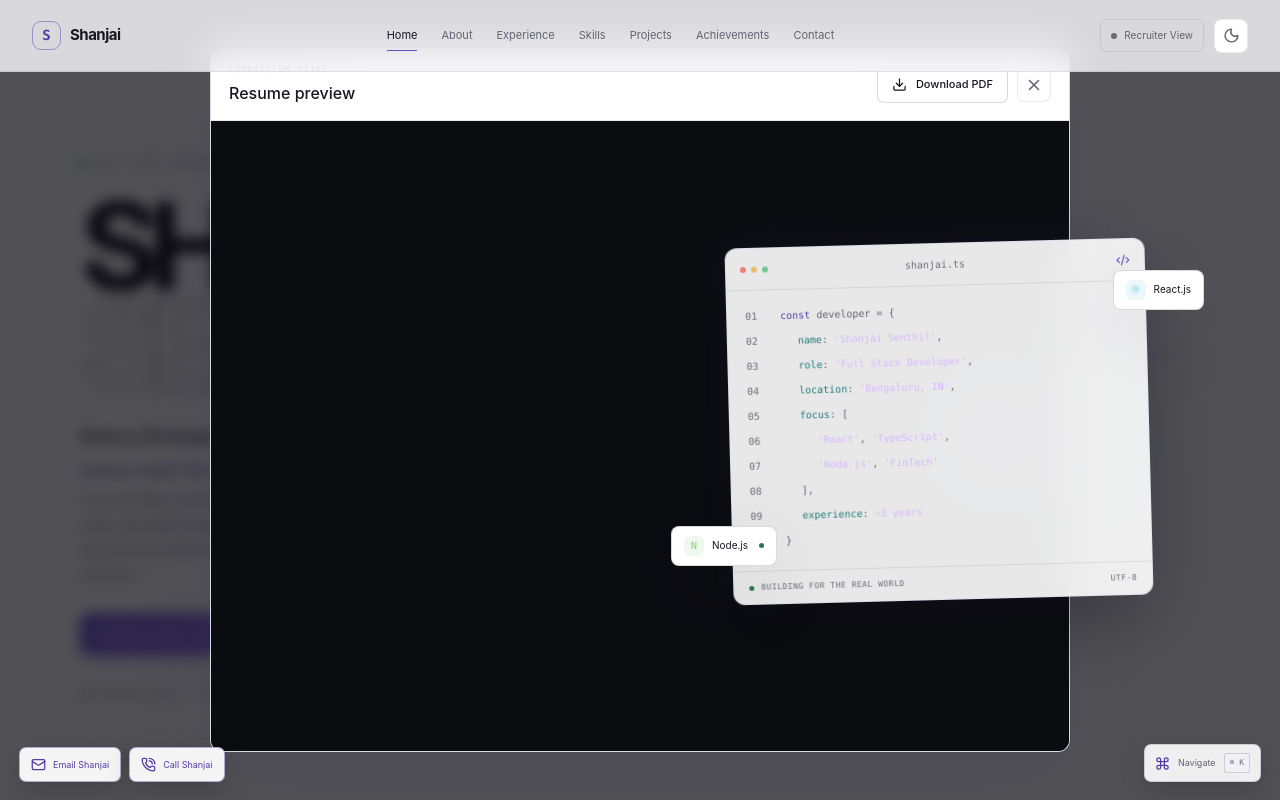
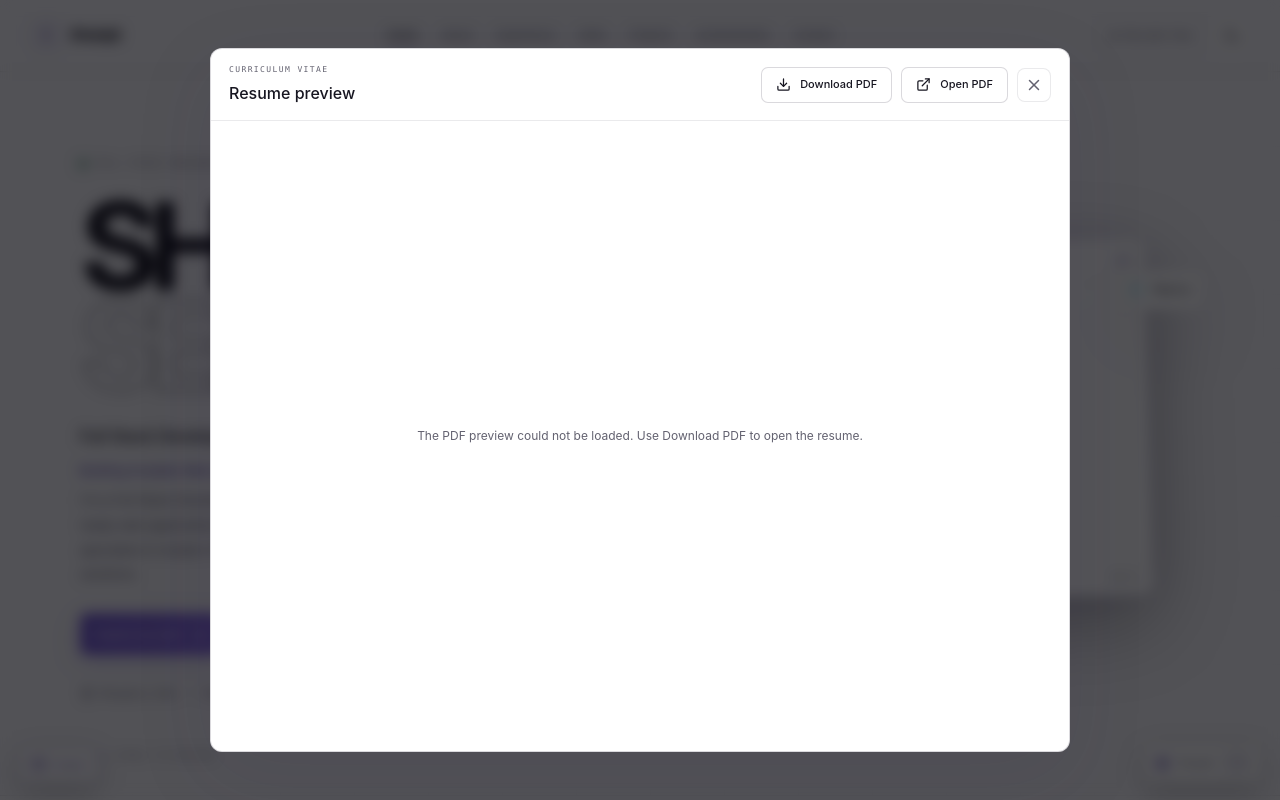
Before and after one commit to Shanjaiss/Portfolio, a React (Vite) app: page / in a window 1280 px wide. Both pictures are taken after a click on the button "Preview resume". Shown: the top 800 px of the page. Built offline with nearby package versions, Linux system fonts and the light colour scheme; no server answers.

Commit message:
Overall changes

```diff
--- a/index.html
+++ b/index.html
@@ -11,6 +11,17 @@
     />
     <meta property="og:type" content="website" />
     <meta property="og:url" content="https://portfolio-ab4s.onrender.com/" />
+    <meta
+      property="og:image"
+      content="https://portfolio-ab4s.onrender.com/social-preview.jpg"
+    />
+    <meta property="og:image:type" content="image/jpeg" />
+    <meta property="og:image:width" content="1200" />
+    <meta property="og:image:height" content="630" />
+    <meta
+      property="og:image:alt"
+      content="Shanjai Senthil, Full Stack Developer specializing in React.js, TypeScript, Node.js, and FinTech applications"
+    />
     <link rel="canonical" href="https://portfolio-ab4s.onrender.com/" />
     <meta
       property="og:title"
@@ -20,7 +31,11 @@
       property="og:description"
       content="Explore the professional portfolio of Shanjai Senthil, a Full Stack Developer experienced in React.js, TypeScript, Node.js, Express.js, and FinTech applications."
     />
-    <meta name="twitter:card" content="summary" />
+    <meta name="twitter:card" content="summary_large_image" />
+    <meta
+      name="twitter:image"
+      content="https://portfolio-ab4s.onrender.com/social-preview.jpg"
+    />
     <meta
       name="twitter:title"
       content="Shanjai Senthil | Full Stack Developer | React.js &amp; Node.js"
--- a/src/components/interactive/DeveloperTerminal.tsx
+++ b/src/components/interactive/DeveloperTerminal.tsx
@@ -99,7 +99,10 @@ export default function DeveloperTerminal({
                 {line === 'Resume PDF available:' && profile.resume ? (
                   <>
                     {line}{' '}
-                    <a href={profile.resume} download>
+                    <a
+                      href={profile.resume}
+                      download="Shanjai-Senthil-Resume.pdf"
+                    >
                       Download resume PDF
                     </a>
                   </>
--- a/src/components/layout/Footer.tsx
+++ b/src/components/layout/Footer.tsx
@@ -17,9 +17,7 @@ export default function Footer({ navigateTo }: FooterProps) {
         }}
       >
         <span className="brand-mark">S</span>
-        <span className="brand-name">
-          shanjai<span>.</span>
-        </span>
+        <span className="brand-name">Shanjai</span>
       </a>
       <p>
         Designed and built with intent.<span> © {profile.name}</span>
--- a/src/components/layout/MainLayout.tsx
+++ b/src/components/layout/MainLayout.tsx
@@ -41,6 +41,7 @@ export default function MainLayout() {
 
   useEffect(() => {
     const onKeyDown = (event: globalThis.KeyboardEvent) => {
+      if (document.querySelector('[aria-modal="true"]')) return
       if ((event.metaKey || event.ctrlKey) && event.key.toLowerCase() === 'k') {
         event.preventDefault()
         setPaletteOpen((open) => !open)
--- a/src/components/sections/Hero.tsx
+++ b/src/components/sections/Hero.tsx
@@ -43,9 +43,13 @@ export default function Hero({
           animate={{ opacity: 1, y: 0 }}
           transition={{ duration: 0.55, delay: 0.16 }}
         >
-          {roleTitle}
+          <span className="hero-designation">{profile.title}</span>
           <span className="title-divider">/</span>
-          <span className="hero-role">React · TypeScript · Node.js</span>
+          <span className="hero-role">
+            {roleTitle === profile.title
+              ? 'React · TypeScript · Node.js'
+              : roleTitle}
+          </span>
         </m.p>
         <p className="hero-headline">{profile.headline}</p>
         <p className="hero-description">{profile.introduction}</p>
--- a/src/components/ui/QuickContactLinks.tsx
+++ b/src/components/ui/QuickContactLinks.tsx
@@ -3,23 +3,30 @@ import { profile } from '../../data/profile'
 
 export default function QuickContactLinks() {
   return (
-    <div className="quick-contact-links" aria-label="Quick contact">
-      <a
-        className="quick-contact-link"
-        href={`mailto:${profile.email}`}
-        aria-label={`Email Shanjai at ${profile.email}`}
+    <details
+      className="quick-contact-launcher"
+      onKeyDown={(event) => {
+        if (event.key === 'Escape' && event.currentTarget.open) {
+          event.preventDefault()
+          event.currentTarget.open = false
+          event.currentTarget.querySelector('summary')?.focus()
+        }
+      }}
     >
+      <summary aria-label="Quick contact options">
+        <Mail size={15} />
+        <span>Contact</span>
+      </summary>
+      <div className="quick-contact-menu" aria-label="Quick contact options">
+        <a href={`mailto:${profile.email}`}>
           <Mail size={15} />
           Email Shanjai
         </a>
-      <a
-        className="quick-contact-link"
-        href={`tel:${profile.phone}`}
-        aria-label={`Call Shanjai at ${profile.phoneDisplay}`}
-      >
+        <a href={`tel:${profile.phone}`}>
           <PhoneCall size={15} />
           Call Shanjai
         </a>
       </div>
+    </details>
   )
 }
--- a/src/components/ui/ResumeLink.tsx
+++ b/src/components/ui/ResumeLink.tsx
@@ -1,31 +1,125 @@
 import { useEffect, useRef, useState } from 'react'
-import { Download, Eye, X } from 'lucide-react'
+import { createPortal } from 'react-dom'
+import { Download, ExternalLink, Eye, X } from 'lucide-react'
 import { profile } from '../../data/profile'
+import useDialogAccessibility from '../../hooks/useDialogAccessibility'
+
+function ResumePreviewDialog({ onClose }: { onClose: () => void }) {
+  const dialogRef = useRef<HTMLElement>(null)
+  const [previewState, setPreviewState] = useState<
+    'loading' | 'ready' | 'error'
+  >('loading')
+
+  useDialogAccessibility(dialogRef, onClose)
+
+  useEffect(() => {
+    if (!profile.resume) return
+    const controller = new AbortController()
+    fetch(profile.resume, { method: 'HEAD', signal: controller.signal })
+      .then((response) => {
+        const contentType = response.headers.get('content-type') ?? ''
+        if (!response.ok || !contentType.includes('application/pdf')) {
+          throw new Error('The resume PDF could not be loaded.')
+        }
+        setPreviewState('ready')
+      })
+      .catch((error: unknown) => {
+        if (controller.signal.aborted) return
+        console.error('Unable to load the resume preview.', error)
+        setPreviewState('error')
+      })
+    return () => controller.abort()
+  }, [])
+
+  if (!profile.resume) return null
+
+  return createPortal(
+    <div
+      className="dialog-backdrop resume-preview-backdrop"
+      onMouseDown={(event) => {
+        if (event.target === event.currentTarget) onClose()
+      }}
+    >
+      <section
+        className="resume-preview-dialog"
+        ref={dialogRef}
+        tabIndex={-1}
+        role="dialog"
+        aria-modal="true"
+        aria-labelledby="resume-preview-title"
+        aria-describedby="resume-preview-status"
+      >
+        <header className="resume-preview-header">
+          <div>
+            <span className="section-eyebrow">CURRICULUM VITAE</span>
+            <h2 id="resume-preview-title">Resume preview</h2>
+          </div>
+          <div className="resume-preview-actions">
+            <a
+              className="button button-secondary"
+              href={profile.resume}
+              download="Shanjai-Senthil-Resume.pdf"
+            >
+              <Download size={15} /> Download PDF
+            </a>
+            <a
+              className="button button-secondary resume-open-link"
+              href={profile.resume}
+              target="_blank"
+              rel="noreferrer"
+            >
+              <ExternalLink size={15} /> Open PDF
+            </a>
+            <button
+              className="icon-button"
+              type="button"
+              onClick={onClose}
+              aria-label="Close resume preview"
+            >
+              <X size={18} />
+            </button>
+          </div>
+        </header>
+        <div className="resume-preview-body">
+          {previewState !== 'error' && (
+            <iframe
+              className="resume-preview-frame"
+              src={profile.resume}
+              title="Shanjai Senthil resume PDF"
+              tabIndex={-1}
+              onError={() => setPreviewState('error')}
+              aria-describedby="resume-preview-status"
+            />
+          )}
+          <p
+            className={`resume-preview-status${previewState === 'ready' ? ' is-hidden' : ''}`}
+            id="resume-preview-status"
+            role={previewState === 'error' ? 'alert' : 'status'}
+          >
+            {previewState === 'loading'
+              ? 'Loading resume PDF…'
+              : previewState === 'error'
+                ? 'The PDF preview could not be loaded. Use Download PDF to open the resume.'
+                : 'Resume PDF preview loaded.'}
+          </p>
+        </div>
+      </section>
+    </div>,
+    document.body,
+  )
+}
 
 function ResumeLink() {
   const [previewOpen, setPreviewOpen] = useState(false)
-  const previewButtonRef = useRef<HTMLButtonElement>(null)
-
-  useEffect(() => {
-    if (!previewOpen) return
-
-    const previousFocus = document.activeElement
-    const onKeyDown = (event: globalThis.KeyboardEvent) => {
-      if (event.key === 'Escape') setPreviewOpen(false)
-    }
-    window.addEventListener('keydown', onKeyDown)
-    previewButtonRef.current?.focus()
-
-    return () => {
-      window.removeEventListener('keydown', onKeyDown)
-      if (previousFocus instanceof HTMLElement) previousFocus.focus()
-    }
-  }, [previewOpen])
 
   if (profile.resume) {
     return (
       <>
-        <a className="button button-quiet" href={profile.resume} download>
+        <a
+          className="button button-quiet"
+          href={profile.resume}
+          download="Shanjai-Senthil-Resume.pdf"
+        >
           <Download size={15} /> Download resume
         </a>
         <button
@@ -36,65 +130,7 @@ function ResumeLink() {
           <Eye size={15} /> Preview resume
         </button>
         {previewOpen && (
-          <div
-            className="dialog-backdrop resume-preview-backdrop"
-            onMouseDown={(event) => {
-              if (event.target === event.currentTarget) setPreviewOpen(false)
-            }}
-          >
-            <section
-              className="resume-preview-dialog"
-              onKeyDown={(event) => {
-                if (event.key !== 'Tab') return
-                const focusable =
-                  event.currentTarget.querySelectorAll<HTMLElement>(
-                    'a[href], button, iframe',
-                  )
-                const first = focusable[0]
-                const last = focusable[focusable.length - 1]
-                if (event.shiftKey && document.activeElement === first) {
-                  event.preventDefault()
-                  last?.focus()
-                } else if (!event.shiftKey && document.activeElement === last) {
-                  event.preventDefault()
-                  first?.focus()
-                }
-              }}
-              role="dialog"
-              aria-modal="true"
-              aria-labelledby="resume-preview-title"
-            >
-              <header className="resume-preview-header">
-                <div>
-                  <span className="section-eyebrow">CURRICULUM VITAE</span>
-                  <h2 id="resume-preview-title">Resume preview</h2>
-                </div>
-                <div className="resume-preview-actions">
-                  <a
-                    className="button button-secondary"
-                    href={profile.resume}
-                    download
-                  >
-                    <Download size={15} /> Download PDF
-                  </a>
-                  <button
-                    ref={previewButtonRef}
-                    className="icon-button"
-                    type="button"
-                    onClick={() => setPreviewOpen(false)}
-                    aria-label="Close resume preview"
-                  >
-                    <X size={18} />
-                  </button>
-                </div>
-              </header>
-              <iframe
-                className="resume-preview-frame"
-                src={profile.resume}
-                title="Shanjai Senthil resume PDF"
-              />
-            </section>
-          </div>
+          <ResumePreviewDialog onClose={() => setPreviewOpen(false)} />
         )}
       </>
     )
--- /dev/null
+++ b/src/hooks/useDialogAccessibility.ts
@@ -0,0 +1,96 @@
+import { useEffect, useRef, type RefObject } from 'react'
+
+const focusableSelector =
+  'a[href], button:not([disabled]), input:not([disabled]), select:not([disabled]), textarea:not([disabled]), [tabindex]:not([tabindex="-1"])'
+
+export default function useDialogAccessibility<T extends HTMLElement>(
+  dialogRef: RefObject<T | null>,
+  onClose: () => void,
+  active = true,
+) {
+  const onCloseRef = useRef(onClose)
+
+  useEffect(() => {
+    onCloseRef.current = onClose
+  }, [onClose])
+
+  useEffect(() => {
+    if (!active) return
+    const dialog = dialogRef.current
+    if (!dialog) return
+
+    const appRoot = document.getElementById('root')
+    const previousFocus = document.activeElement
+    const previousRootOverflow = document.documentElement.style.overflow
+    const previousBodyOverflow = document.body.style.overflow
+    const previousBodyPaddingRight = document.body.style.paddingRight
+    const previousRootInert = appRoot?.inert ?? false
+    const previousRootAriaHidden = appRoot
+      ? appRoot.getAttribute('aria-hidden')
+      : null
+    const scrollbarWidth =
+      window.innerWidth - document.documentElement.clientWidth
+
+    document.documentElement.style.overflow = 'hidden'
+    document.body.style.overflow = 'hidden'
+    if (scrollbarWidth > 0) {
+      document.body.style.paddingRight = `${scrollbarWidth}px`
+    }
+    if (appRoot) {
+      appRoot.inert = true
+      appRoot.setAttribute('aria-hidden', 'true')
+    }
+
+    const focusables = () =>
+      Array.from(
+        dialog.querySelectorAll<HTMLElement>(focusableSelector),
+      ).filter((element) => element.getAttribute('aria-hidden') !== 'true')
+
+    const initialFocus = focusables()[0]
+    ;(initialFocus ?? dialog).focus()
+
+    const onKeyDown = (event: KeyboardEvent) => {
+      if (event.key === 'Escape') {
+        event.preventDefault()
+        event.stopPropagation()
+        onCloseRef.current()
+        return
+      }
+      if (event.key !== 'Tab') return
+
+      const elements = focusables()
+      const first = elements[0]
+      const last = elements.at(-1)
+      if (!first || !last) {
+        event.preventDefault()
+        dialog.focus()
+      } else if (!dialog.contains(document.activeElement)) {
+        event.preventDefault()
+        ;(event.shiftKey ? last : first).focus()
+      } else if (event.shiftKey && document.activeElement === first) {
+        event.preventDefault()
+        last.focus()
+      } else if (!event.shiftKey && document.activeElement === last) {
+        event.preventDefault()
+        first.focus()
+      }
+    }
+
+    document.addEventListener('keydown', onKeyDown, true)
+    return () => {
+      document.removeEventListener('keydown', onKeyDown, true)
+      document.documentElement.style.overflow = previousRootOverflow
+      document.body.style.overflow = previousBodyOverflow
+      document.body.style.paddingRight = previousBodyPaddingRight
+      if (appRoot) {
+        appRoot.inert = previousRootInert
+        if (previousRootAriaHidden === null) {
+          appRoot.removeAttribute('aria-hidden')
+        } else {
+          appRoot.setAttribute('aria-hidden', previousRootAriaHidden)
+        }
+      }
+      if (previousFocus instanceof HTMLElement) previousFocus.focus()
+    }
+  }, [active, dialogRef])
+}
--- a/src/index.css
+++ b/src/index.css
@@ -28,10 +28,34 @@
   --cyan: #72d8d3;
   --green: #8cd6b0;
   --shadow: 0 24px 80px rgba(0, 0, 0, 0.26);
+  --z-modal: 110;
   --mono: 'SFMono-Regular', Consolas, 'Liberation Mono', monospace;
   scroll-behavior: smooth;
   background: var(--bg);
   color: var(--text);
+}
+.resume-preview-body {
+  position: relative;
+  min-height: 0;
+}
+.resume-preview-status {
+  position: absolute;
+  z-index: 1;
+  inset: 50% 18px auto;
+  transform: translateY(-50%);
+  margin: 0;
+  color: var(--muted);
+  font-size: 12px;
+  line-height: 1.7;
+  text-align: center;
+}
+.resume-preview-status.is-hidden {
+  position: absolute;
+  width: 1px;
+  height: 1px;
+  overflow: hidden;
+  clip: rect(0, 0, 0, 0);
+  white-space: nowrap;
 }
 
 :root[data-theme='light'] {
@@ -351,19 +375,26 @@ textarea:focus-visible {
 .hero-title {
   display: flex;
   align-items: center;
+  flex-wrap: wrap;
   gap: 11px;
   margin: 27px 0 14px;
   color: var(--text);
   font-size: 16px;
   font-weight: 540;
 }
+.hero-designation {
+  color: var(--text);
+  white-space: nowrap;
+}
 .title-divider {
   color: var(--accent);
+  flex: 0 0 auto;
 }
 .hero-role {
   color: var(--muted);
   font-size: 12px;
   font-weight: 400;
+  min-width: 0;
 }
 .hero-headline {
   margin: 0 0 8px;
@@ -1068,10 +1099,13 @@ textarea:focus-visible {
 .skills-grid {
   display: grid;
   grid-template-columns: repeat(4, 1fr);
+  grid-auto-rows: 1fr;
   gap: 12px;
 }
 .skill-card {
-  min-height: 245px;
+  display: flex;
+  min-height: 235px;
+  flex-direction: column;
   padding: 19px;
   border: 1px solid var(--line);
   border-radius: 9px;
@@ -1096,20 +1130,22 @@ textarea:focus-visible {
   font-size: 9px;
 }
 .skill-card h3 {
-  margin: 24px 0 6px;
+  margin: 20px 0 6px;
   color: var(--text);
   font-size: 15px;
   font-weight: 560;
 }
 .skill-card p {
-  min-height: 33px;
-  margin: 0 0 17px;
+  min-height: 48px;
+  margin: 0 0 14px;
   color: var(--muted);
   font-size: 10px;
   line-height: 1.6;
 }
 .skill-card .tag-list {
   gap: 5px;
+  margin-top: auto;
+  align-content: flex-start;
 }
 .skill-card .tag {
   min-height: 21px;
@@ -2168,7 +2204,7 @@ textarea:focus-visible {
 .palette-backdrop,
 .dialog-backdrop {
   position: fixed;
-  z-index: 80;
+  z-index: var(--z-modal);
   inset: 0;
   display: flex;
   align-items: flex-start;
@@ -2177,9 +2213,9 @@ textarea:focus-visible {
   padding: 14vh 18px 30px;
   background: rgba(4, 4, 8, 0.68);
   backdrop-filter: blur(7px);
+  overscroll-behavior: contain;
 }
 .resume-preview-backdrop {
-  z-index: 90;
   align-items: center;
   padding-block: 24px;
 }
@@ -2188,6 +2224,7 @@ textarea:focus-visible {
   grid-template-rows: auto minmax(0, 1fr);
   width: min(860px, 100%);
   height: min(88vh, 920px);
+  position: relative;
   overflow: hidden;
   border: 1px solid var(--line-strong);
   border-radius: 12px;
@@ -2222,18 +2259,17 @@ textarea:focus-visible {
 .resume-preview-frame {
   width: 100%;
   height: 100%;
+  min-height: 0;
   border: 0;
   background: #fff;
 }
-.quick-contact-links {
+.quick-contact-launcher {
   position: fixed;
   z-index: 20;
   bottom: 18px;
   left: 19px;
-  display: flex;
-  gap: 8px;
-}
-.quick-contact-link {
+}
+.quick-contact-launcher summary {
   display: inline-flex;
   align-items: center;
   gap: 7px;
@@ -2246,7 +2282,45 @@ textarea:focus-visible {
   box-shadow: 0 8px 26px rgba(0, 0, 0, 0.18);
   font-size: 9px;
   white-space: nowrap;
+  list-style: none;
+  cursor: pointer;
   backdrop-filter: blur(12px);
+}
+.quick-contact-launcher summary::-webkit-details-marker {
+  display: none;
+}
+.quick-contact-launcher[open] summary,
+.quick-contact-launcher summary:hover {
+  border-color: var(--accent);
+  color: var(--text);
+}
+.quick-contact-menu {
+  position: absolute;
+  bottom: calc(100% + 8px);
+  left: 0;
+  display: grid;
+  min-width: 158px;
+  gap: 4px;
+  padding: 6px;
+  border: 1px solid var(--line-strong);
+  border-radius: 8px;
+  background: color-mix(in srgb, var(--surface) 96%, transparent);
+  box-shadow: var(--shadow);
+  backdrop-filter: blur(12px);
+}
+.quick-contact-menu a {
+  display: flex;
+  align-items: center;
+  gap: 9px;
+  min-height: 36px;
+  padding: 0 9px;
+  border-radius: 5px;
+  color: var(--muted);
+  font-size: 10px;
+}
+.quick-contact-menu a:hover {
+  background: var(--surface-soft);
+  color: var(--text);
 }
 .command-palette {
   width: min(520px, 100%);
@@ -2334,7 +2408,6 @@ textarea:focus-visible {
   gap: 4px;
 }
 .dialog-backdrop {
-  z-index: 85;
   align-items: center;
   padding-block: 35px;
 }
@@ -2446,6 +2519,19 @@ textarea:focus-visible {
   }
   .hero h1 {
     font-size: clamp(68px, 9vw, 105px);
+  }
+  .hero-title {
+    gap: 8px;
+    font-size: 14px;
+  }
+  .hero-role {
+    font-size: 10px;
+  }
+  .hero-ctas {
+    gap: 7px;
+  }
+  .hero-ctas .button {
+    padding-inline: 10px;
   }
   .hero-art {
     margin-left: 0;
@@ -2910,10 +2996,9 @@ textarea:focus-visible {
     bottom: 11px;
     padding: 7px 8px;
   }
-  .quick-contact-links {
+  .quick-contact-launcher {
     bottom: 11px;
     left: 11px;
-    gap: 6px;
   }
   .command-hint > span {
     display: none;
@@ -2933,14 +3018,18 @@ textarea:focus-visible {
   }
   .resume-preview-backdrop {
     align-items: stretch;
-    padding: 10px;
+    padding: max(10px, env(safe-area-inset-top))
+      max(10px, env(safe-area-inset-right))
+      max(10px, env(safe-area-inset-bottom))
+      max(10px, env(safe-area-inset-left));
   }
   .resume-preview-dialog {
     width: 100%;
-    height: calc(100dvh - 20px);
+    height: 100%;
     max-height: none;
   }
   .resume-preview-header {
+    flex-wrap: wrap;
     align-items: flex-start;
     padding: 12px;
   }
@@ -2948,6 +3037,8 @@ textarea:focus-visible {
     font-size: 14px;
   }
   .resume-preview-actions {
+    width: 100%;
+    justify-content: flex-end;
     gap: 6px;
   }
   .resume-preview-actions .button {
```
Also changed, not shown: src/components/interactive/CommandPalette.tsx (+7 -3 lines), src/components/sections/ProjectDialog.tsx (+7 -30 lines), public/social-preview.jpg (added), 1 other file (tests, documents, lock files or other folders). Lines whose indentation alone changed are shown as unchanged.
